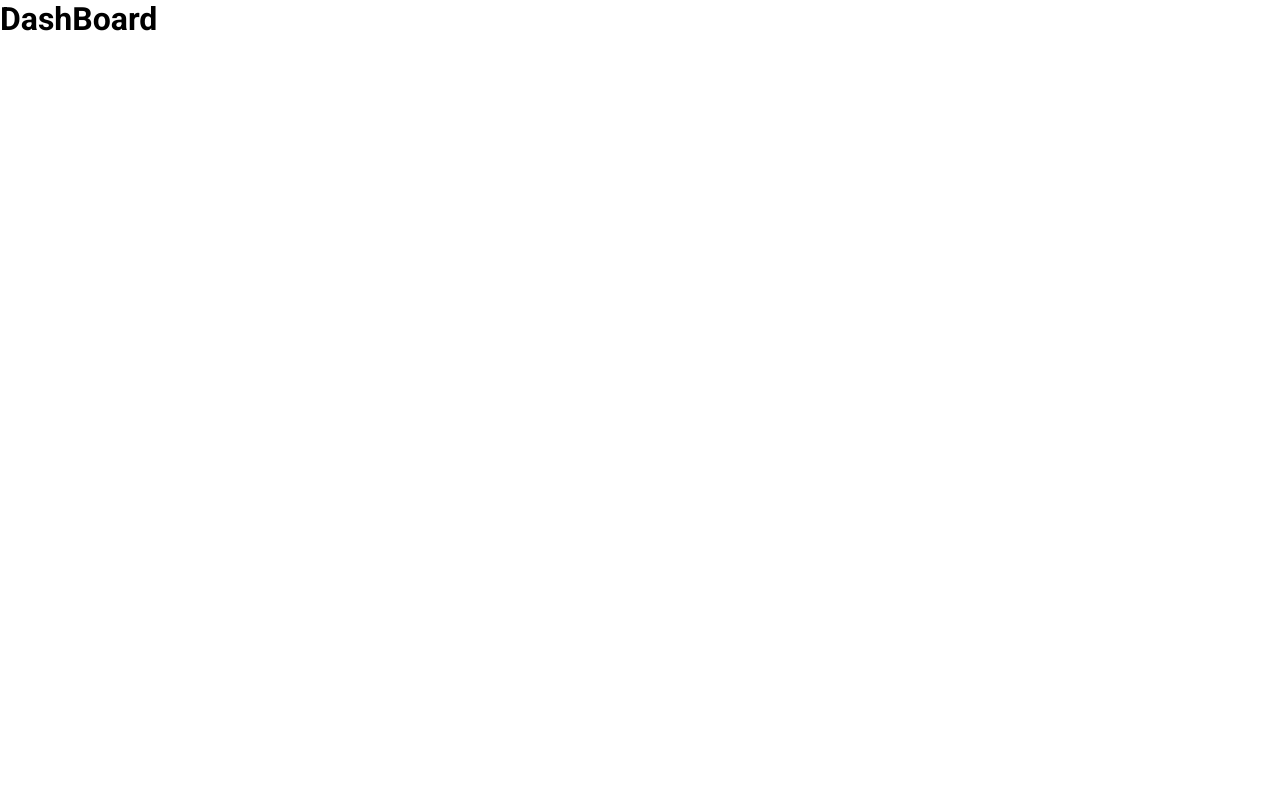
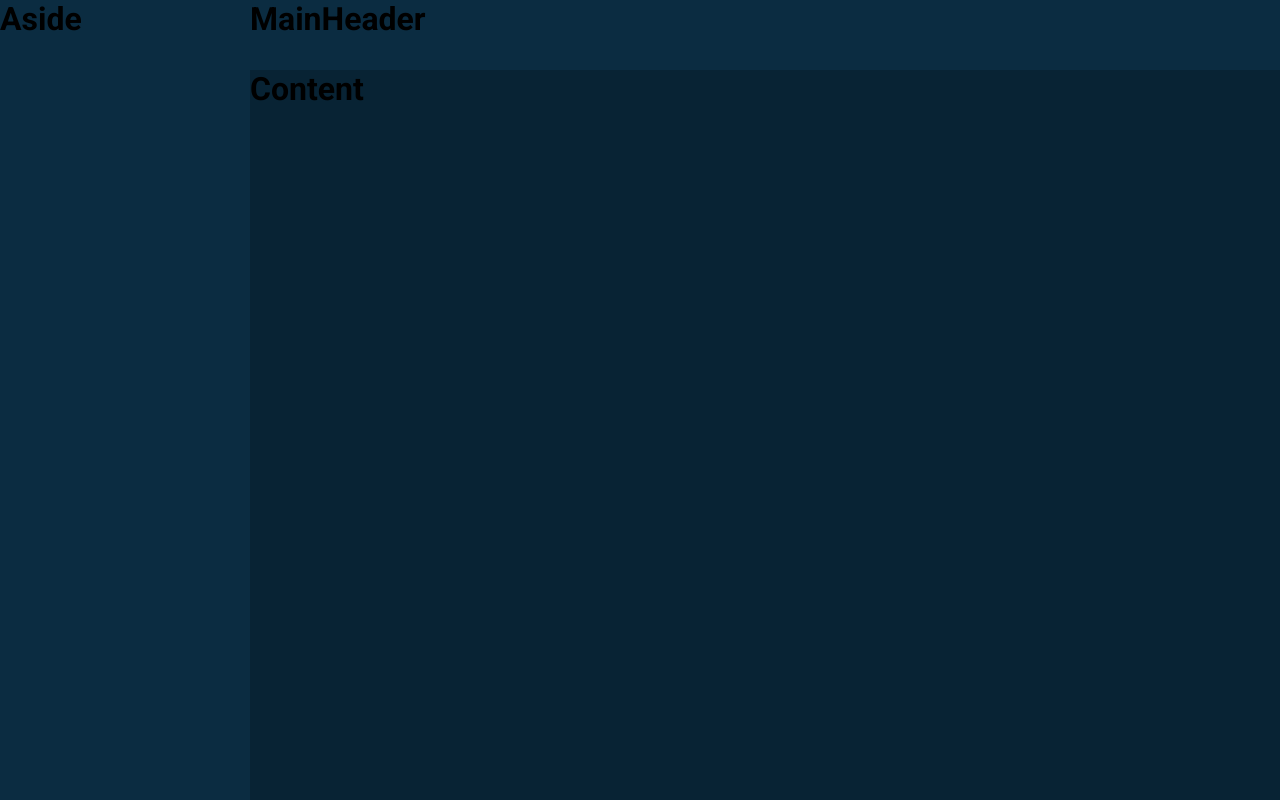
Before and after one commit to gsmenezes/dashboard, a React (Create React App) app: page / in a window 1280 px wide. Built offline with nearby package versions, Linux system fonts and the light colour scheme.

Commit message:
add theme

```diff
--- a/src/App.tsx
+++ b/src/App.tsx
@@ -1,13 +1,17 @@
 import React from 'react';
+import { ThemeProvider } from 'styled-components';
+import Layout from './Components/Layout';
 import Dashboard from './Pages/Dashboard';
 import GlobalStyles from './Styles/GlobalStyles';
+import blue from './Styles/Themes/blue';
+
 
 const App: React.FC = () => {
     return (
-        <>
+        <ThemeProvider theme={blue}>
             <GlobalStyles />
-            <Dashboard />
-        </>
+            <Layout />
+        </ThemeProvider>
     );
 }
 
--- a/src/Components/ASide/styles.ts
+++ b/src/Components/ASide/styles.ts
@@ -1,3 +1,6 @@
 import styled from 'styled-components';
 
-export const Container = styled.div``;
+export const Container = styled.div`
+grid-area: AS;
+background-color: ${props => props.theme.colors.secondary};
+`;
--- a/src/Components/Content/styles.ts
+++ b/src/Components/Content/styles.ts
@@ -1,3 +1,6 @@
 import styled from 'styled-components';
 
-export const Container = styled.div``;
+export const Container = styled.div`
+grid-area: CT;
+background-color: ${props => props.theme.colors.primary} ;
+`;
--- /dev/null
+++ b/src/Components/Layout/index.tsx
@@ -0,0 +1,18 @@
+import React from "react";
+import Aside from "../ASide";
+import Content from "../Content";
+import MainHeader from "../MainHeader";
+import { Grid } from "./styles";
+
+
+const Layout: React.FC = () => {
+  return (
+    <Grid>
+      <MainHeader />
+      <Aside />
+      <Content />
+    </Grid>
+  );
+};
+
+export default Layout;
--- /dev/null
+++ b/src/Components/Layout/styles.ts
@@ -0,0 +1,14 @@
+import styled from 'styled-components';
+
+export const Grid = styled.div`
+
+display: grid;
+grid-template-columns: 250px auto;
+grid-template-rows: 70px auto;
+grid-template-areas:
+'AS MH'
+'AS CT';
+height: 100vh;
+
+
+`;
--- a/src/Components/MainHeader/styles.ts
+++ b/src/Components/MainHeader/styles.ts
@@ -1,3 +1,7 @@
 import styled from 'styled-components';
 
-export const Container = styled.div``;
+export const Container = styled.div`
+grid-area: MH;
+background-color: ${props => props.theme.colors.secondary} ;
+
+`;
--- /dev/null
+++ b/src/Styles/Themes/blue.ts
@@ -0,0 +1,17 @@
+export default {
+    title: 'Blue',
+
+    colors: {
+        primary: '#082334',
+        secondary: '#0B2C41',
+        tertiary: '#0E3B57',
+
+        white: '#FFF',
+        black: '#000',
+        gray: '#BFBFBF',
+
+        success: '#4E41F0',
+        info: '#F7931B',
+        warning: '#E44C4E',
+    },
+};
```
Also changed, not shown: src/Styles/Themes/light.ts (added, +17 -0 lines), src/Styles/styled.d.ts (added, +21 -0 lines).
